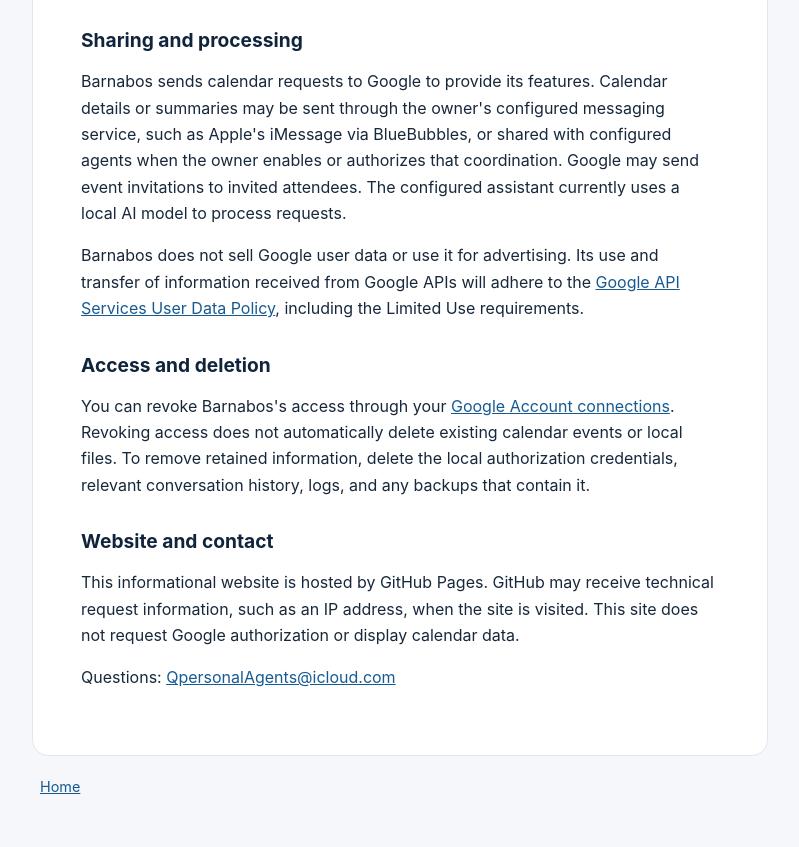
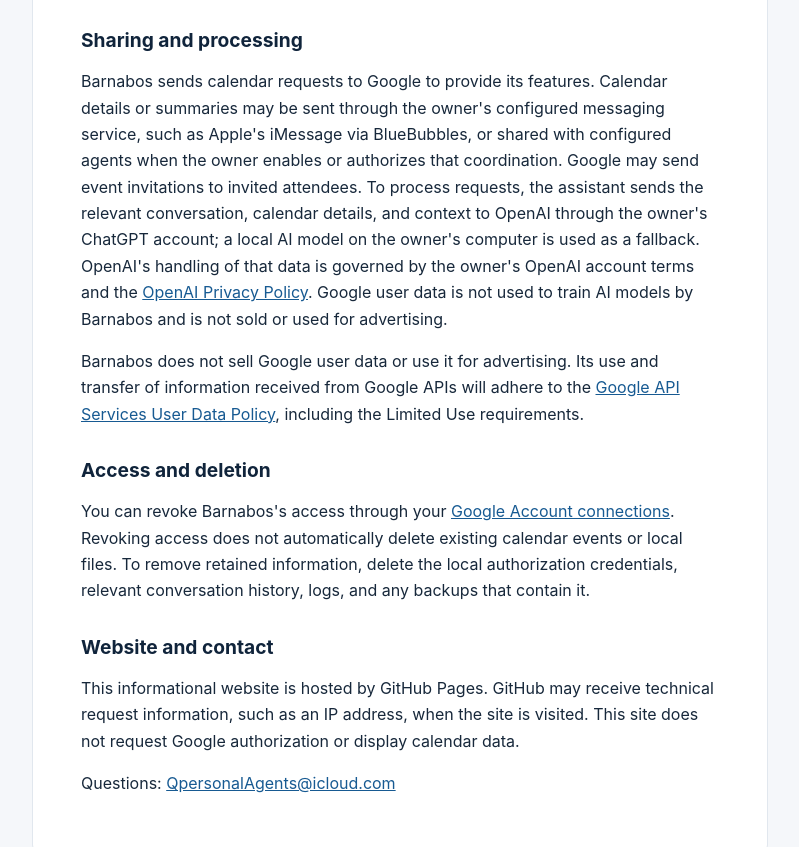
Before and after one commit to qmingo27/barnabos-info, a plain HTML site: page privacy.html in a window 1280 px wide. Shown: the part 783-1630 px from the top of the page, without its empty margins (240-1039 px from the left). Drawn offline with Linux system fonts and the light colour scheme.

Commit message:
Disclose cloud AI processing (OpenAI via ChatGPT) in privacy policy
Co-authored-by: Copilot App <223556219+Copilot@users.noreply.github.com>

```diff
--- a/privacy.html
+++ b/privacy.html
@@ -24,7 +24,7 @@
     </section>
     <section>
       <h2>Sharing and processing</h2>
-      <p>Barnabos sends calendar requests to Google to provide its features. Calendar details or summaries may be sent through the owner's configured messaging service, such as Apple's iMessage via BlueBubbles, or shared with configured agents when the owner enables or authorizes that coordination. Google may send event invitations to invited attendees. The configured assistant currently uses a local AI model to process requests.</p>
+      <p>Barnabos sends calendar requests to Google to provide its features. Calendar details or summaries may be sent through the owner's configured messaging service, such as Apple's iMessage via BlueBubbles, or shared with configured agents when the owner enables or authorizes that coordination. Google may send event invitations to invited attendees. To process requests, the assistant sends the relevant conversation, calendar details, and context to OpenAI through the owner's ChatGPT account; a local AI model on the owner's computer is used as a fallback. OpenAI's handling of that data is governed by the owner's OpenAI account terms and the <a href="https://openai.com/policies/privacy-policy/">OpenAI Privacy Policy</a>. Google user data is not used to train AI models by Barnabos and is not sold or used for advertising.</p>
       <p>Barnabos does not sell Google user data or use it for advertising. Its use and transfer of information received from Google APIs will adhere to the <a href="https://developers.google.com/terms/api-services-user-data-policy">Google API Services User Data Policy</a>, including the Limited Use requirements.</p>
     </section>
     <section>
```
